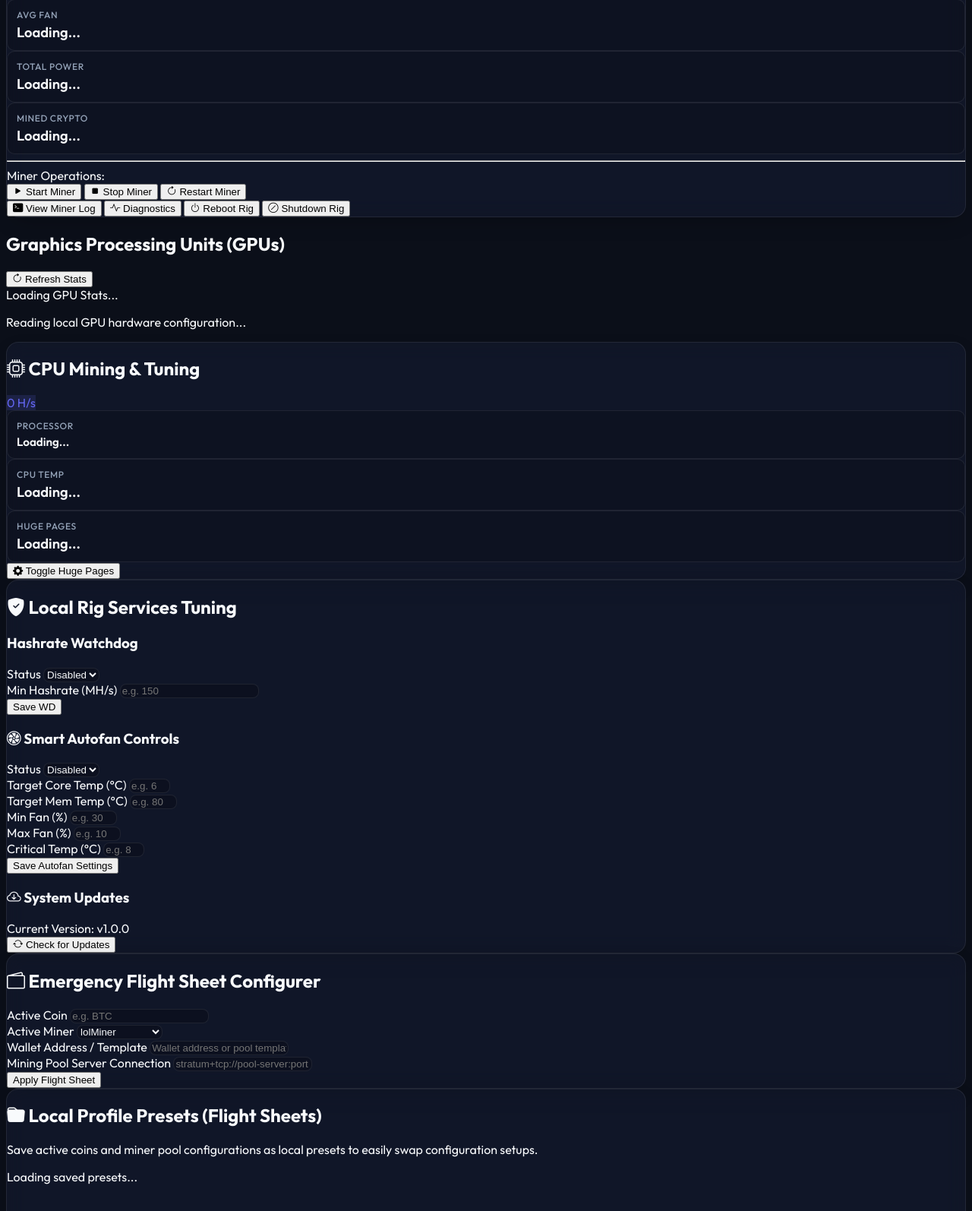
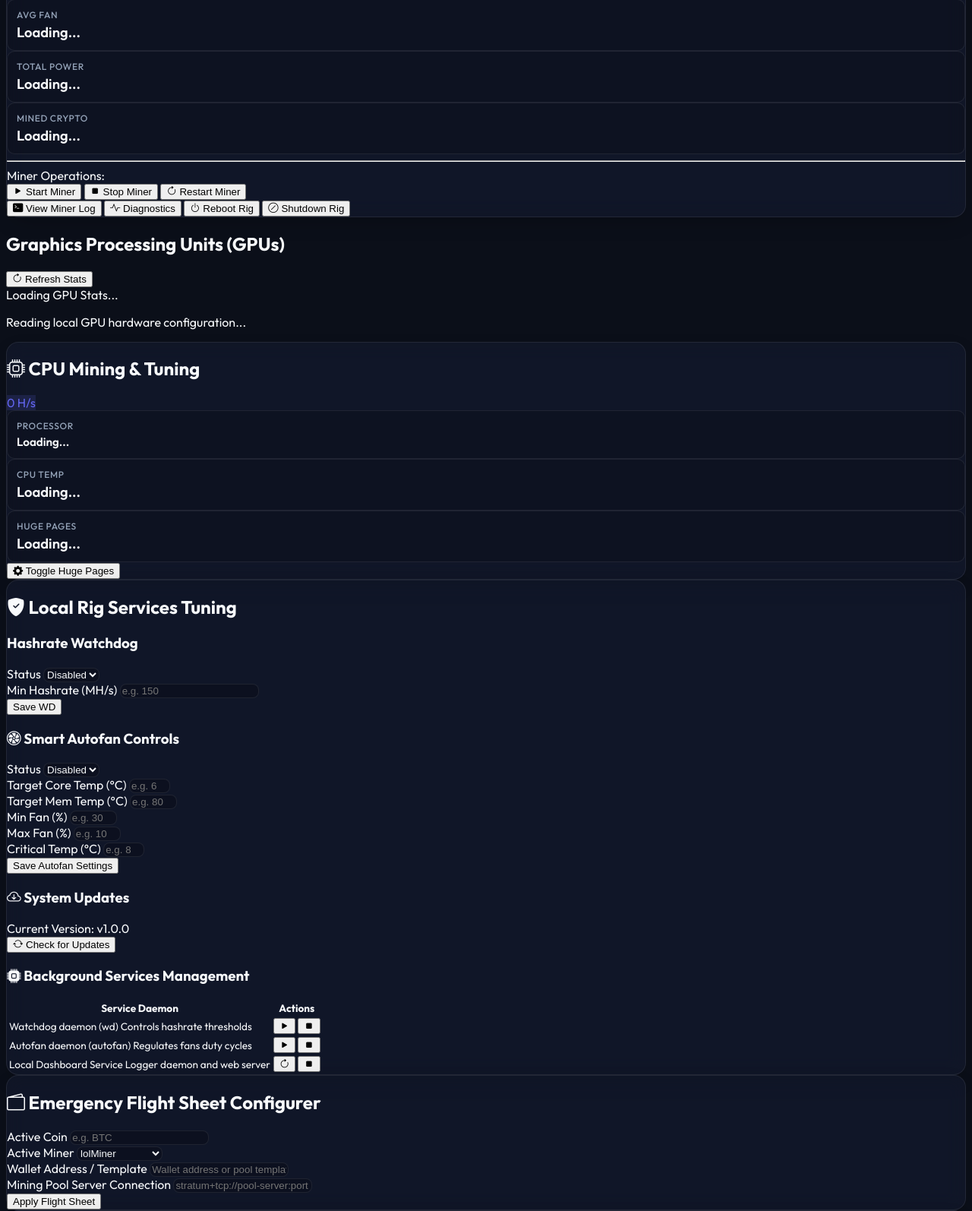
Before and after one commit to y3tiCrypto/hiveos-local, a Flask app: page / in a window 1280 px wide. Shown: the part 968-2562 px from the top of the page at 76% size. Run offline with Flask 2, Linux system fonts and the light colour scheme; parts of the project's set-up code (start-up, migrations or seed data) failed here and were passed over; some libraries are stand-ins or nearby versions.

Commit message:
feat: implement Emergency Overclock Reset to Stock and background system Services Controller

```diff
--- a/app.py
+++ b/app.py
@@ -1102,6 +1102,85 @@ def handle_flightsheet():
     run_command("sudo /hive/bin/miner stop && sudo /hive/bin/miner start")
     return jsonify({"success": True, "message": "Flight sheet saved successfully! Miner daemon restarting..."})
 
+@app.route('/api/overclock/reset', methods=['POST'])
+def reset_overclock():
+    # Create backups first
+    backup_configs()
+
+    nv_stock = {
+        "CORE": "",
+        "MEM": "",
+        "PL": "",
+        "FAN": ""
+    }
+    amd_stock = {
+        "CORE": "",
+        "MEM": "",
+        "VDD": "",
+        "VDDCI": "",
+        "MVDD": "",
+        "FAN": "",
+        "PL": "",
+        "DPM": "",
+        "REF": ""
+    }
+
+    if write_shell_config(NVIDIA_OC_CONF, nv_stock) and write_shell_config(AMD_OC_CONF, amd_stock):
+        logging.info(f"Emergency overclock reset to stock by request from {request.remote_addr}")
+        # Apply clean stock settings immediately on hardware
+        run_command("sudo /hive/sbin/nvidia-oc")
+        run_command("sudo /hive/sbin/amd-oc")
+        return jsonify({"success": True, "message": "Emergency reset completed! All overclock profiles reset to safe factory stock limits."})
+    else:
+        return jsonify({"success": False, "message": "Failed to overwrite overclock configuration files."}), 500
+
+@app.route('/api/services/control', methods=['POST'])
+def service_control():
+    data = request.get_json()
+    if not data or 'service' not in data or 'action' not in data:
+        return jsonify({"success": False, "message": "Missing service or action parameter."}), 400
+
+    service = str(data['service']).strip().lower()
+    action = str(data['action']).strip().lower()
+
+    if service not in ["wd", "autofan", "hiveos-local"]:
+        return jsonify({"success": False, "message": "Invalid service target."}), 400
+    if action not in ["start", "stop", "restart"]:
+        return jsonify({"success": False, "message": "Invalid action choice."}), 400
+
+    logging.info(f"Service control: '{action}' on '{service}' by IP: {request.remote_addr}")
+
+    code = 0
+    stderr = ""
+
+    if service == "wd":
+        if action in ["start", "restart"]:
+            stdout, stderr, code = run_command("sudo /hive/bin/wd restart")
+        else:
+            stdout, stderr, code = run_command("sudo /hive/bin/wd stop")
+    elif service == "autofan":
+        if action in ["start", "restart"]:
+            stdout, stderr, code = run_command("sudo /hive/bin/autofan restart")
+        else:
+            stdout, stderr, code = run_command("sudo /hive/bin/autofan stop")
+    elif service == "hiveos-local":
+        if action == "restart":
+            cmd = 'nohup bash -c "sleep 1.5 && sudo systemctl restart hiveos-local.service" > /dev/null 2>&1 &'
+            subprocess.Popen(cmd, shell=True)
+            return jsonify({"success": True, "message": "Logger service restart scheduled."})
+        elif action == "stop":
+            cmd = 'nohup bash -c "sleep 1.5 && sudo systemctl stop hiveos-local.service" > /dev/null 2>&1 &'
+            subprocess.Popen(cmd, shell=True)
+            return jsonify({"success": True, "message": "Logger service shutdown scheduled."})
+        elif action == "start":
+            stdout, stderr, code = run_command("sudo systemctl start hiveos-local.service")
+
+    if code == 0:
+        return jsonify({"success": True, "message": f"Service '{service}' successfully {action}ed!"})
+    else:
+        logging.error(f"Service control execution failed on {service}: {stderr}")
+        return jsonify({"success": False, "message": "Service command execution failed. Check system logs."}), 500
+
 @app.route('/api/update/check', methods=['GET'])
 def check_update():
     try:
--- a/static/js/app.js
+++ b/static/js/app.js
@@ -292,6 +292,83 @@ document.addEventListener('DOMContentLoaded', function() {
         }
     });
 
+    // Emergency Overclock Reset trigger
+    document.getElementById('emergencyResetClocksBtn').addEventListener('click', async () => {
+        if (!confirm("WARNING: This will instantly clear all GPU overclock values (clocks, fans, voltages, power limits) to factory stock configurations. Stabilize rig now?")) {
+            return;
+        }
+
+        const btn = document.getElementById('emergencyResetClocksBtn');
+        const origHTML = btn.innerHTML;
+        btn.disabled = true;
+        btn.innerHTML = `<span class="spinner-border spinner-border-sm" role="status" aria-hidden="true"></span> Resetting...`;
+
+        try {
+            const res = await fetch('/api/overclock/reset', {
+                method: 'POST',
+                headers: {
+                    'Content-Type': 'application/json',
+                    'X-CSRF-Token': csrfToken
+                }
+            });
+            const data = await res.json();
+            if (res.ok && data.success) {
+                showToast(data.message, true);
+                fetchStats();
+            } else {
+                showToast(data.message || "Failed to reset clocks.", false);
+            }
+        } catch (e) {
+            console.error(e);
+            showToast("Network error trying to reset clocks.", false);
+        } finally {
+            btn.disabled = false;
+            btn.innerHTML = origHTML;
+        }
+    });
+
+    // Background Services control triggers
+    document.querySelectorAll('.service-ctrl-btn').forEach(btn => {
+        btn.addEventListener('click', async function() {
+            const service = this.dataset.service;
+            const action = this.dataset.action;
+
+            if (!confirm(`Are you sure you want to ${action} the '${service}' service daemon?`)) {
+                return;
+            }
+
+            this.disabled = true;
+            const origHTML = this.innerHTML;
+            this.innerHTML = `<span class="spinner-border spinner-border-sm" role="status" aria-hidden="true"></span>`;
+
+            try {
+                const res = await fetch('/api/services/control', {
+                    method: 'POST',
+                    headers: {
+                        'Content-Type': 'application/json',
+                        'X-CSRF-Token': csrfToken
+                    },
+                    body: JSON.stringify({ service, action })
+                });
+                const data = await res.json();
+                if (res.ok && data.success) {
+                    showToast(data.message, true);
+                    if (service === 'hiveos-local') {
+                        setTimeout(() => { window.location.reload(); }, 3500);
+                    }
+                } else {
+                    showToast(data.message || "Failed to control service.", false);
+                }
+            } catch (e) {
+                console.error(e);
+                showToast("Network error communicating with service manager.", false);
+            } finally {
+                this.disabled = false;
+                this.innerHTML = origHTML;
+            }
+        });
+    });
+
     // Emergency Flight Sheet Configurer form submit
     document.getElementById('emergencyFlightSheetForm').addEventListener('submit', async function(e) {
         e.preventDefault();
@@ -540,6 +617,7 @@ async function fetchStats() {
         if (response.status === 401) {
             document.getElementById('loginOverlay').classList.remove('d-none');
             document.getElementById('revertSettingsBtn').classList.add('d-none');
+            document.getElementById('emergencyResetClocksBtn').classList.add('d-none');
             return;
         }
 
@@ -551,6 +629,7 @@ async function fetchStats() {
         if (!document.getElementById('loginOverlay').classList.contains('d-none')) {
             document.getElementById('loginOverlay').classList.add('d-none');
             document.getElementById('revertSettingsBtn').classList.remove('d-none');
+            document.getElementById('emergencyResetClocksBtn').classList.remove('d-none');
             loadTuningSettings();
         }
 
--- a/templates/index.html
+++ b/templates/index.html
@@ -40,6 +40,9 @@
             <div class="d-flex flex-wrap gap-2 align-items-center mt-3 mt-md-0">
                 <button id="revertSettingsBtn" class="btn btn-sm btn-outline-danger d-flex align-items-center gap-1 py-2 px-3 border border-danger-subtle d-none">
                     <i class="bi bi-arrow-counterclockwise"></i> Revert Settings
+                </button>
+                <button id="emergencyResetClocksBtn" class="btn btn-sm btn-danger d-flex align-items-center gap-1 py-2 px-3 d-none">
+                    <i class="bi bi-exclamation-octagon-fill"></i> Reset Clocks to Stock
                 </button>
                 <span class="badge bg-success-glow d-flex align-items-center gap-1 py-2 px-3 border border-success">
                     <span class="pulse-indicator"></span> Live Monitoring Active
@@ -338,6 +341,61 @@
                                 <button id="manualCheckUpdateBtn" class="btn btn-sm btn-outline-info fw-semibold d-flex align-items-center gap-1">
                                     <i class="bi bi-arrow-repeat"></i> Check for Updates
                                 </button>
+                            </div>
+                        </div>
+
+                        <!-- Rig Services Control Panel -->
+                        <div class="mt-4 border-top border-secondary-subtle pt-3">
+                            <h3 class="h6 fw-bold mb-3 text-secondary-emphasis">
+                                <i class="bi bi-cpu-fill text-warning"></i> Background Services Management
+                            </h3>
+                            <div class="table-responsive">
+                                <table class="table table-sm table-dark table-borderless align-middle mb-0" style="font-size: 0.85rem;">
+                                    <thead>
+                                        <tr class="text-muted border-bottom border-secondary-subtle">
+                                            <th>Service Daemon</th>
+                                            <th class="text-end">Actions</th>
+                                        </tr>
+                                    </thead>
+                                    <tbody>
+                                        <tr>
+                                            <td>
+                                                <span class="fw-semibold text-white">Watchdog daemon (wd)</span>
+                                                <span class="d-block small text-muted">Controls hashrate thresholds</span>
+                                            </td>
+                                            <td class="text-end">
+                                                <div class="btn-group btn-group-sm">
+                                                    <button class="btn btn-outline-success service-ctrl-btn" data-service="wd" data-action="restart" title="Restart / Start service"><i class="bi bi-play-fill"></i></button>
+                                                    <button class="btn btn-outline-danger service-ctrl-btn" data-service="wd" data-action="stop" title="Stop service"><i class="bi bi-stop-fill"></i></button>
+                                                </div>
+                                            </td>
+                                        </tr>
+                                        <tr>
+                                            <td>
+                                                <span class="fw-semibold text-white">Autofan daemon (autofan)</span>
+                                                <span class="d-block small text-muted">Regulates fans duty cycles</span>
+                                            </td>
+                                            <td class="text-end">
+                                                <div class="btn-group btn-group-sm">
+                                                    <button class="btn btn-outline-success service-ctrl-btn" data-service="autofan" data-action="restart" title="Restart / Start service"><i class="bi bi-play-fill"></i></button>
+                                                    <button class="btn btn-outline-danger service-ctrl-btn" data-service="autofan" data-action="stop" title="Stop service"><i class="bi bi-stop-fill"></i></button>
+                                                </div>
+                                            </td>
+                                        </tr>
+                                        <tr>
+                                            <td>
+                                                <span class="fw-semibold text-white">Local Dashboard Service</span>
+                                                <span class="d-block small text-muted">Logger daemon and web server</span>
+                                            </td>
+                                            <td class="text-end">
+                                                <div class="btn-group btn-group-sm">
+                                                    <button class="btn btn-outline-warning service-ctrl-btn" data-service="hiveos-local" data-action="restart" title="Restart local service"><i class="bi bi-arrow-clockwise"></i></button>
+                                                    <button class="btn btn-outline-danger service-ctrl-btn" data-service="hiveos-local" data-action="stop" title="Stop local service"><i class="bi bi-stop-fill"></i></button>
+                                                </div>
+                                            </td>
+                                        </tr>
+                                    </tbody>
+                                </table>
                             </div>
                         </div>
                     </div>
```
